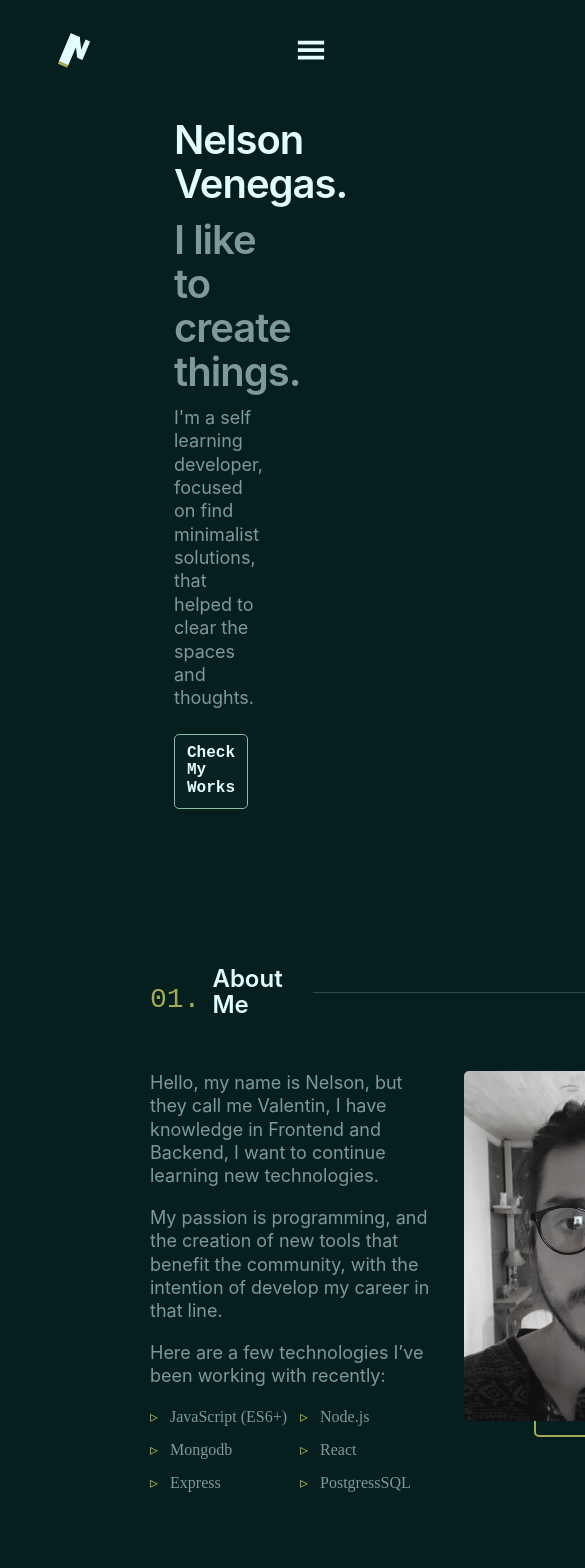
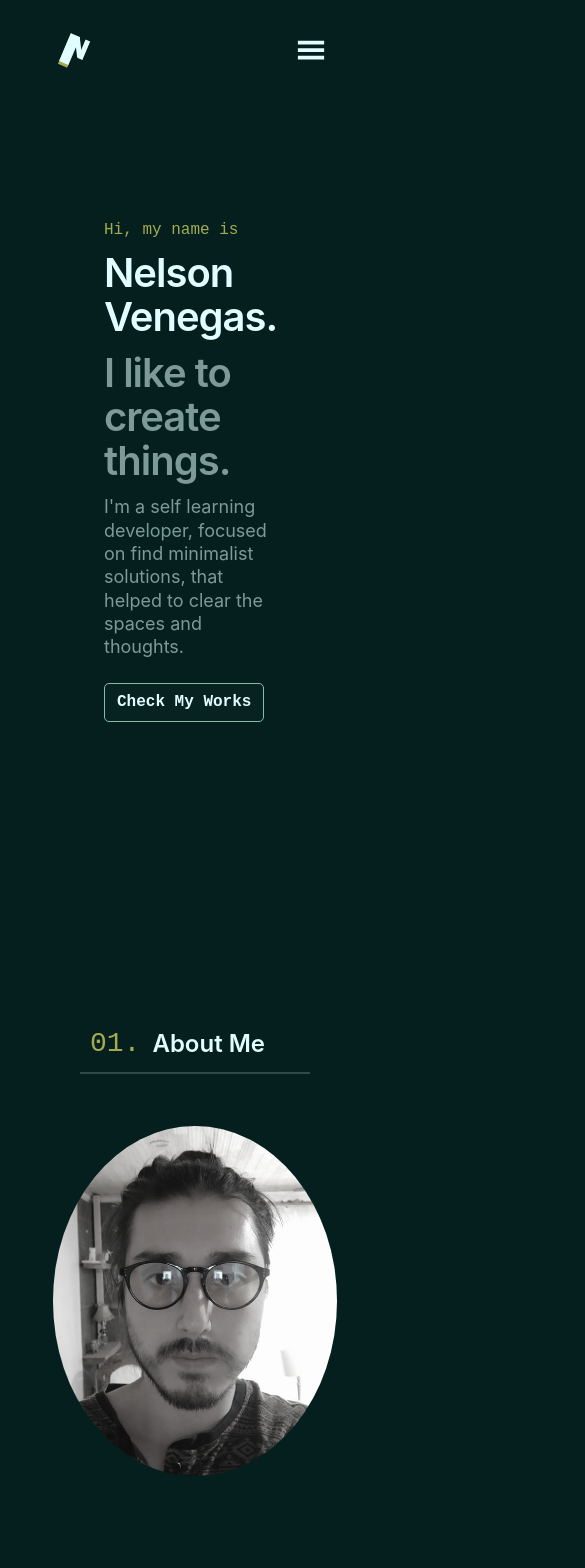
Before and after one commit to valenne/valentin-portfolio, a React (Vite) app: page / in a window 390 px wide. Shown: the top 1568 px of the page, 585 px wide, since content can reach past the window. Built offline with nearby package versions, Linux system fonts and the light colour scheme.

Commit message:
add responsive design

```diff
--- a/src/assets/styles/index.css
+++ b/src/assets/styles/index.css
@@ -201,6 +201,7 @@ html {
   align-items: flex-start;
   justify-content: center;
   margin: 0px auto;
+  margin-top: 5rem;
   gap: 1.2rem;
   line-height: 1.1;
 }
@@ -347,7 +348,7 @@ html {
 .picture-avatar {
   border-radius: 0.5rem;
   filter: grayscale(90%);
-
+  pointer-events: none;
   max-width: 30rem;
   max-height: 35rem;
   z-index: -1;
@@ -404,7 +405,6 @@ html {
 
 .featured-image {
   transition: all 0.2s linear;
-  box-shadow: 0 10px 30px -15px var(--bg-color-navy);
   z-index: 1;
   width: 100%;
   position: relative;
@@ -425,6 +425,7 @@ html {
 .proyect-image {
   display: block;
   height: 100%;
+  box-shadow: 0 10px 30px -15px var(--bg-color-navy);
 }
 
 .fih .proyect-image > img {
@@ -458,6 +459,7 @@ html {
   text-align: right;
   flex-direction: column;
   position: relative;
+  flex-wrap: wrap;
 }
 
 .featured-type {
--- a/src/assets/styles/queries.css
+++ b/src/assets/styles/queries.css
@@ -3,6 +3,9 @@
 @import url("index.css");
 
 @media (max-width: 640px) {
+  body {
+    padding: 0 8rem !important;
+  }
 }
 /* mediam */
 @media (max-width: 768px) {
@@ -36,8 +39,123 @@
     z-index: 99;
   }
 }
+
+@media (max-width: 975px) {
+  body {
+    padding: 0 10rem;
+  }
+  li.featured-list {
+    grid-template-rows: repeat(2, 1fr);
+    grid-template-columns: repeat(1, 1fr);
+    gap: 5rem;
+  }
+
+  .grid-area-text.featured-ctext {
+    grid-area: 2 / 1 / 3 / 2;
+    text-align: center;
+    margin: 0 auto;
+    width: 100%;
+    grid-column: 1/-1 !important;
+  }
+
+  ul.featured-tech {
+    justify-content: center;
+    align-items: center;
+  }
+
+  .grid-area-text .grid {
+    justify-content: center;
+    align-items: center;
+  }
+
+  div.proyect-links-container {
+    width: 100%;
+    justify-content: center;
+    align-items: center;
+  }
+  div.grid-area-image {
+    grid-area: 1 / 1 / 2 / 2;
+    height: 100%;
+  }
+
+  div.fih {
+    min-height: 30rem;
+  }
+}
 /* large */
 @media (max-width: 1024px) {
+  .hero-section {
+    max-width: 105rem;
+  }
+  .about-inner {
+    display: grid;
+    grid-template-columns: repeat(2, 1fr);
+    grid-template-rows: repeat(2, 1fr);
+    grid-column-gap: 0px;
+    grid-row-gap: 0px;
+  }
+  .about-description {
+    grid-area: 2 / 1 / 3 / 3;
+  }
+  .picture-container {
+    grid-area: 1 / 1 / 2 / 3;
+  }
+
+  .color-test {
+    position: relative;
+  }
+
+  .picture-design {
+    display: none;
+  }
+  .picture-container .picture-avatar {
+    border-radius: 50%;
+  }
+  .about-text {
+    text-align: center;
+  }
+
+  .skill-list {
+    margin: 0 auto;
+    place-content: center;
+  }
+
+  .divider-line {
+    display: none;
+  }
+
+  .divider-container {
+    display: inline-flex;
+    flex-wrap: wrap;
+    flex-direction: row;
+    justify-content: center;
+  }
+
+  .divider-container > .flex {
+    text-align: center;
+    margin: 0 1rem;
+    width: 100%;
+    padding: 1rem 0;
+  }
+
+  .divider-container:after {
+    content: "";
+    border: 1px solid #e2fdff31;
+    width: 100%;
+  }
+
+  .featured-ctext {
+    height: 30rem;
+  }
+  .grid-area-text.featured-ctext {
+    grid-column: 5/-1;
+  }
+
+  .proyect-image {
+    width: 100%;
+    height: 100%;
+    position: relative;
+  }
 }
 /* extra-large */
 @media (max-width: 1280px) {
--- a/src/context/widthContext.jsx
+++ b/src/context/widthContext.jsx
@@ -6,7 +6,6 @@ export const WidthContextProvider = ({ children }) => {
   const [isOpen, setIsOpen] = useState(Boolean);
   const [state, setState] = useState({
     windowWidth: window.innerWidth,
-    isDesiredWidth: false,
   });
 
   const openMenu = () => {
--- a/src/layouts/header/AnchorLink.jsx
+++ b/src/layouts/header/AnchorLink.jsx
@@ -3,7 +3,7 @@ import { WidthContext } from "../../context/widthContext.jsx";
 
 export const AnchorLink = ({ name, number, link }) => {
   const { isOpen, openMenu } = useContext(WidthContext);
-  console.log(isOpen);
+  // console.log(isOpen);
 
   return (
     <>
--- a/src/layouts/header/NavLink.jsx
+++ b/src/layouts/header/NavLink.jsx
@@ -10,6 +10,8 @@ export const NavLink = () => {
   const { isOpen, state, openMenu } = useContext(WidthContext);
 
   const widthRequired = state.windowWidth <= 768;
+
+  console.log(state.windowWidth);
 
   return (
     <>
```
